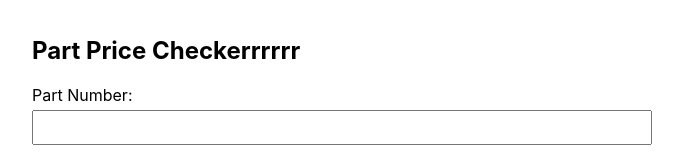
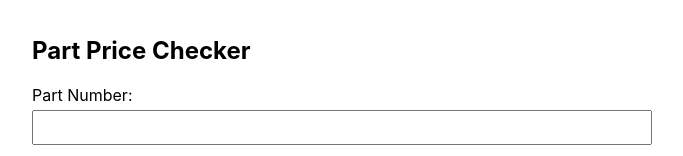
Before and after one commit to Shankar-001/zionix, a React (Create React App) app: page / in a window 1280 px wide. Shown: the top 156 px of the page, without its empty margins (308-991 px from the left). Built offline with nearby package versions, Linux system fonts and the light colour scheme.

Commit message:
correcting random check

```diff
--- a/src/App.js
+++ b/src/App.js
@@ -84,7 +84,7 @@ function App() {
 
   return (
     <div className='container'>
-      <h1>Part Price Checkerrrrrr</h1>
+      <h1>Part Price Checker</h1>
       <label>
         Part Number:
         <input
```
